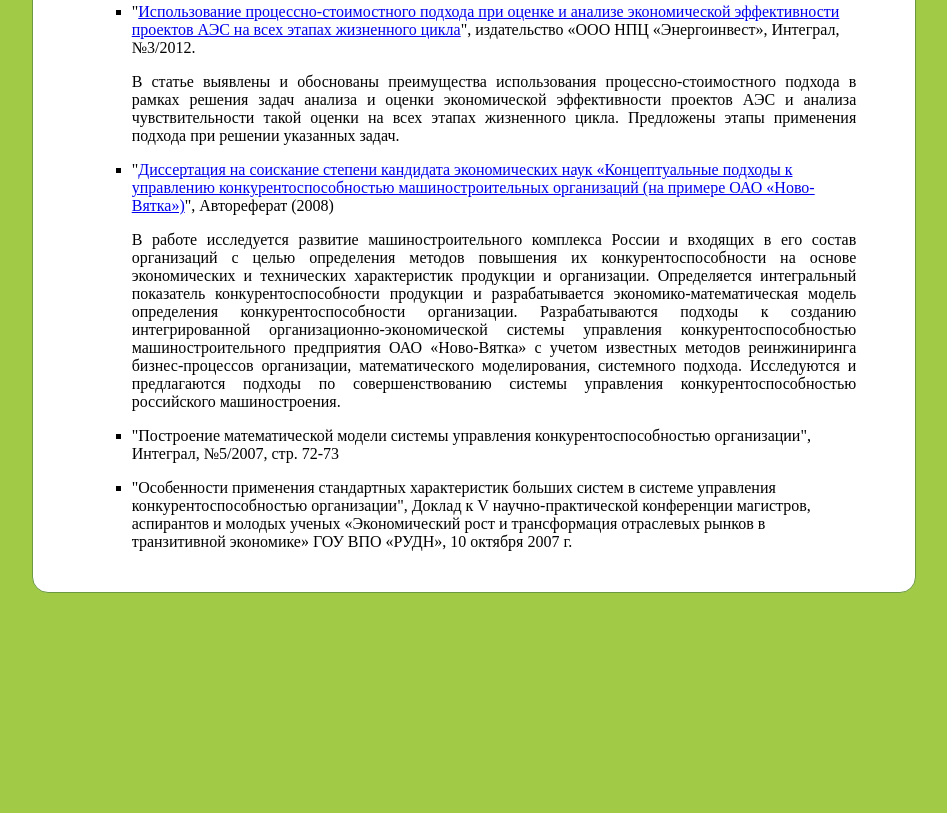
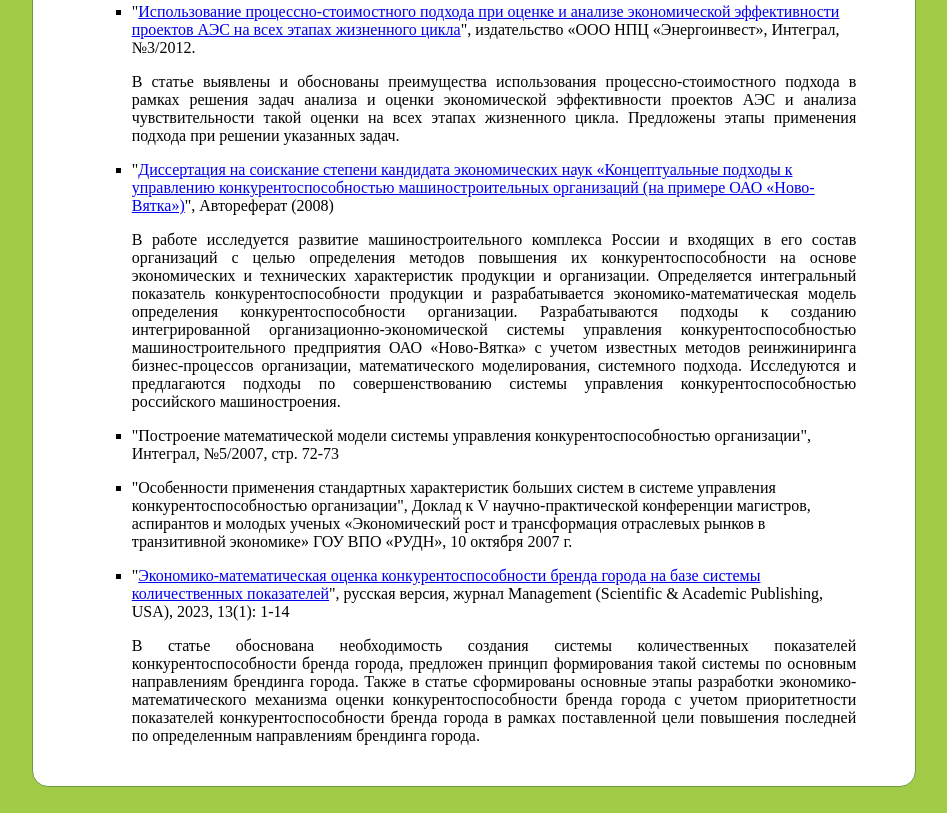
Before and after one commit to ocmsystem/ocmsystem.github.io, a plain HTML site: page publications_ru.htm in a window 1280 px wide. Shown: the part 976-1789 px from the top of the page, without its empty margins (166-1113 px from the left). Before the commit the page ends 1595 px from the top, so only its background shows below. Drawn offline with Linux system fonts and the light colour scheme.

Commit message:
Add city brand articles

```diff
--- a/publications_ru.htm
+++ b/publications_ru.htm
@@ -103,6 +103,10 @@
 					<p class="list_item_text_paragraph">
 						"Особенности применения стандартных характеристик больших систем в системе управления конкурентоспособностью организации", Доклад к V научно-практической конференции магистров, аспирантов и молодых ученых «Экономический рост и трансформация отраслевых рынков в транзитивной экономике» ГОУ ВПО «РУДН», 10 октября 2007 г.</p>
 				</li>
+				<li>
+					<p class="list_item_text_paragraph">"<a href="files/articles/Оценка_конкурентоспособности_бренда_города.docx">Экономико-математическая оценка конкурентоспособности бренда города на базе системы количественных показателей</a>", русская версия, журнал Management (Scientific & Academic Publishing, USA), 2023,  13(1): 1-14</p>
+					<p align="justify">В статье обоснована необходимость создания системы количественных показателей конкурентоспособности бренда города, предложен принцип формирования такой системы по основным направлениям брендинга города. Также в статье сформированы основные этапы разработки экономико-математического механизма оценки конкурентоспособности бренда города с учетом приоритетности показателей конкурентоспособности бренда города в рамках поставленной цели повышения последней по определенным направлениям брендинга города.</p>
+				</li>
 			</ul>
 		</td>
 		<td width="5%" />
```
Also changed, not shown: publications_eng.htm (+4 -0 lines), 2 other files.
